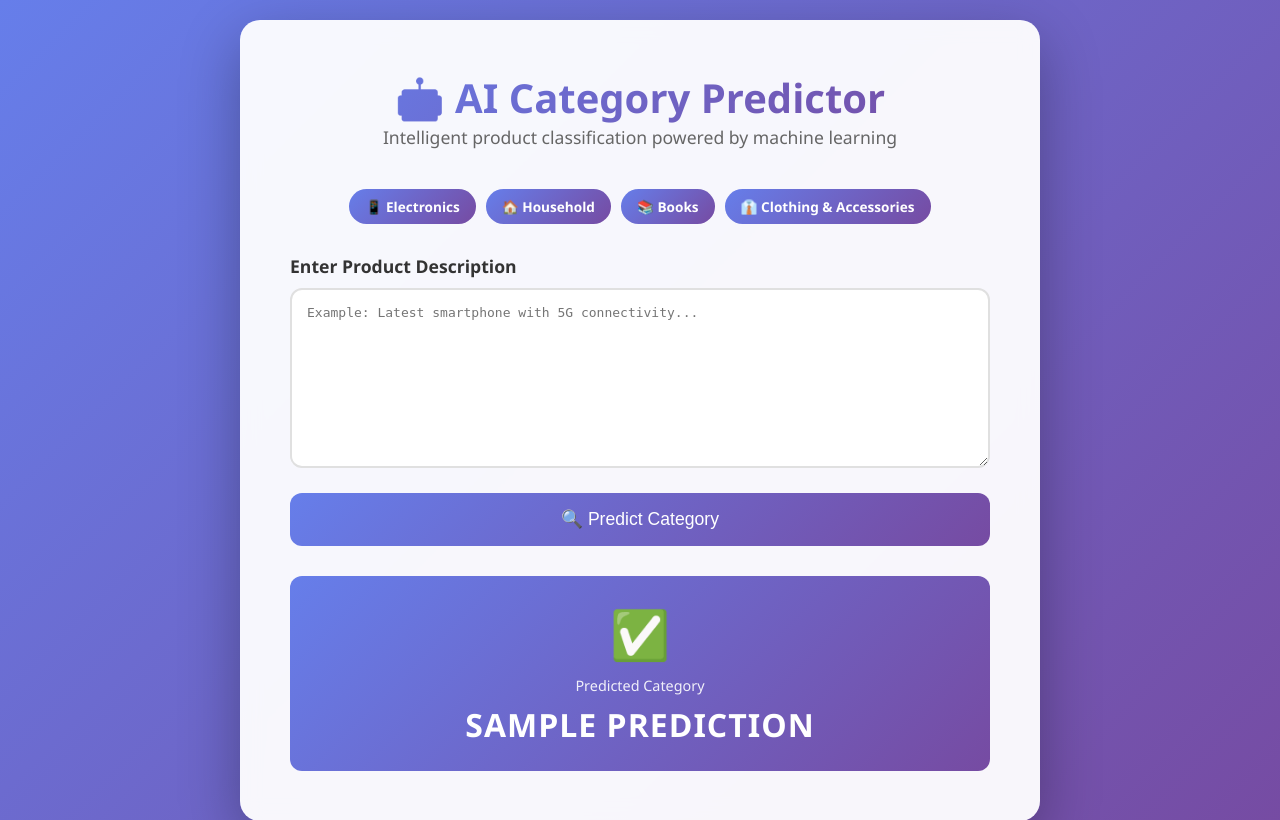
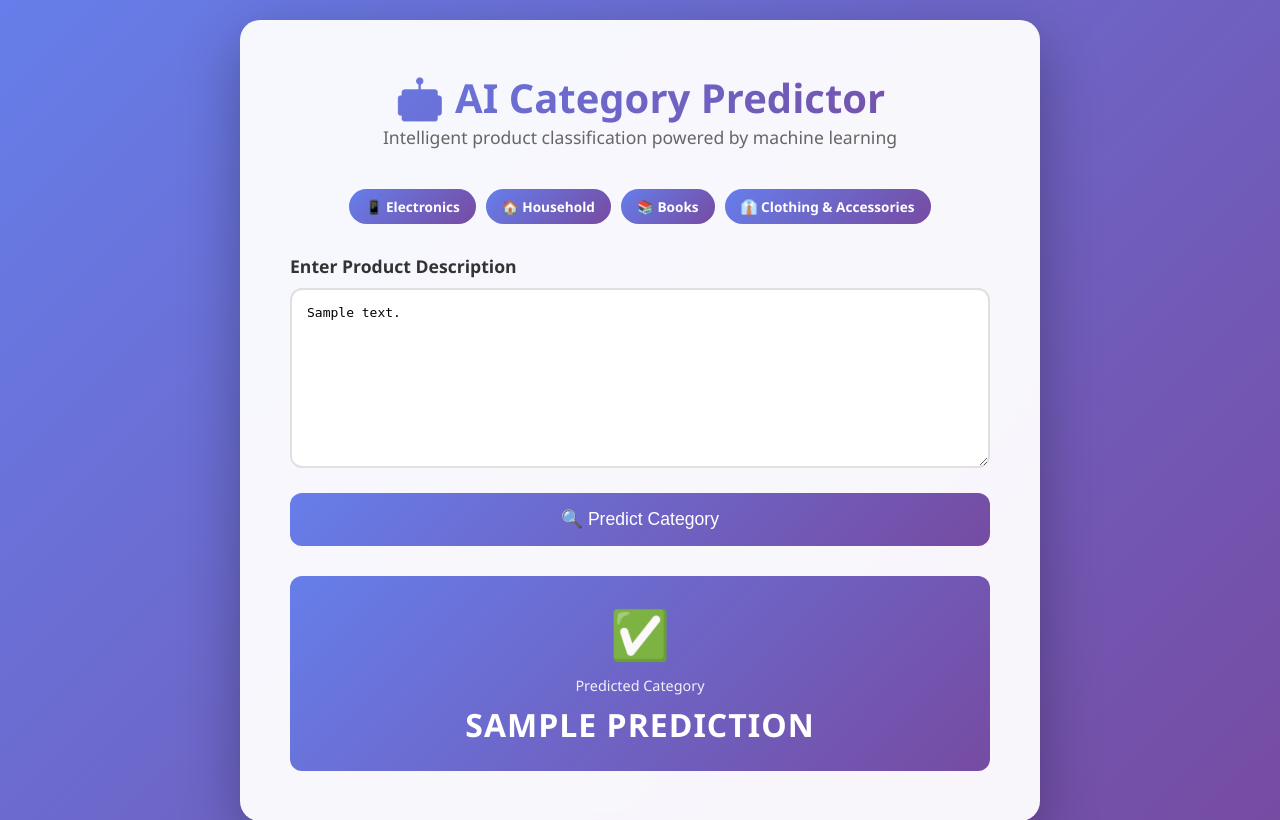
Before and after one commit to Shoaib940/Product-Classification, a Flask app: template templates/index.html in a window 1280 px wide. Shown: the top 820 px of the page. Run offline with Flask 3, Linux system fonts and the light colour scheme; the template is opened without the code that fills it: most values are stand-ins (such as "Sample title", 1, 10 or a date in 2020); parts of the project's set-up code (start-up, migrations or seed data) failed here and were passed over.

Commit message:
Update index.html

```diff
--- a/templates/index.html
+++ b/templates/index.html
@@ -45,7 +45,10 @@
         <!-- Form sends data to Flask -->
         <form method="POST">
             <label for="product_text">Enter Product Description</label>
-            <textarea id="product_text" name="product_text" placeholder="Example: Latest smartphone with 5G connectivity..." required></textarea>
+
+            <!-- 🔥 FIXED TEXTAREA – now remembers user input -->
+            <textarea id="product_text" name="product_text" required>{{ text }}</textarea>
+
             <button type="submit">🔍 Predict Category</button>
         </form>
 
```
